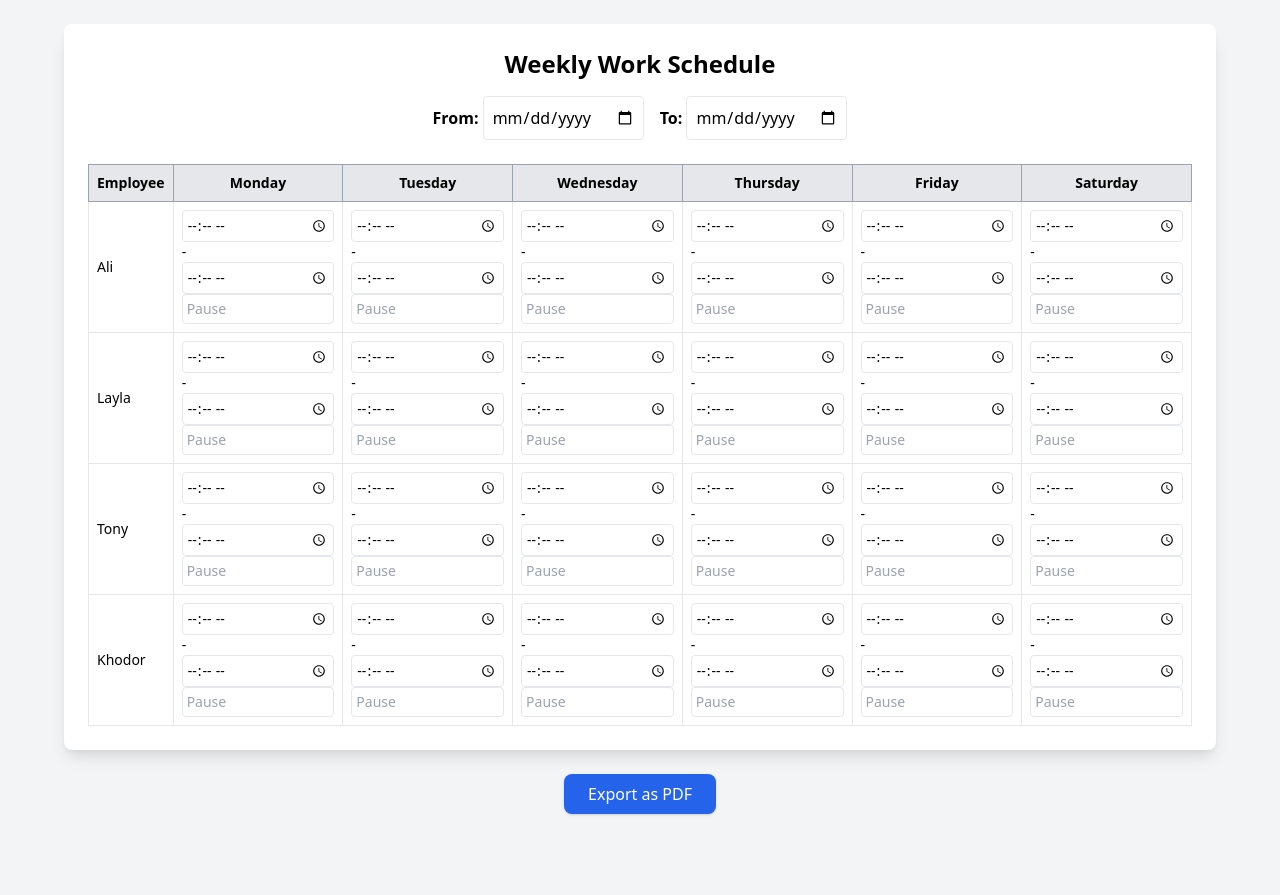
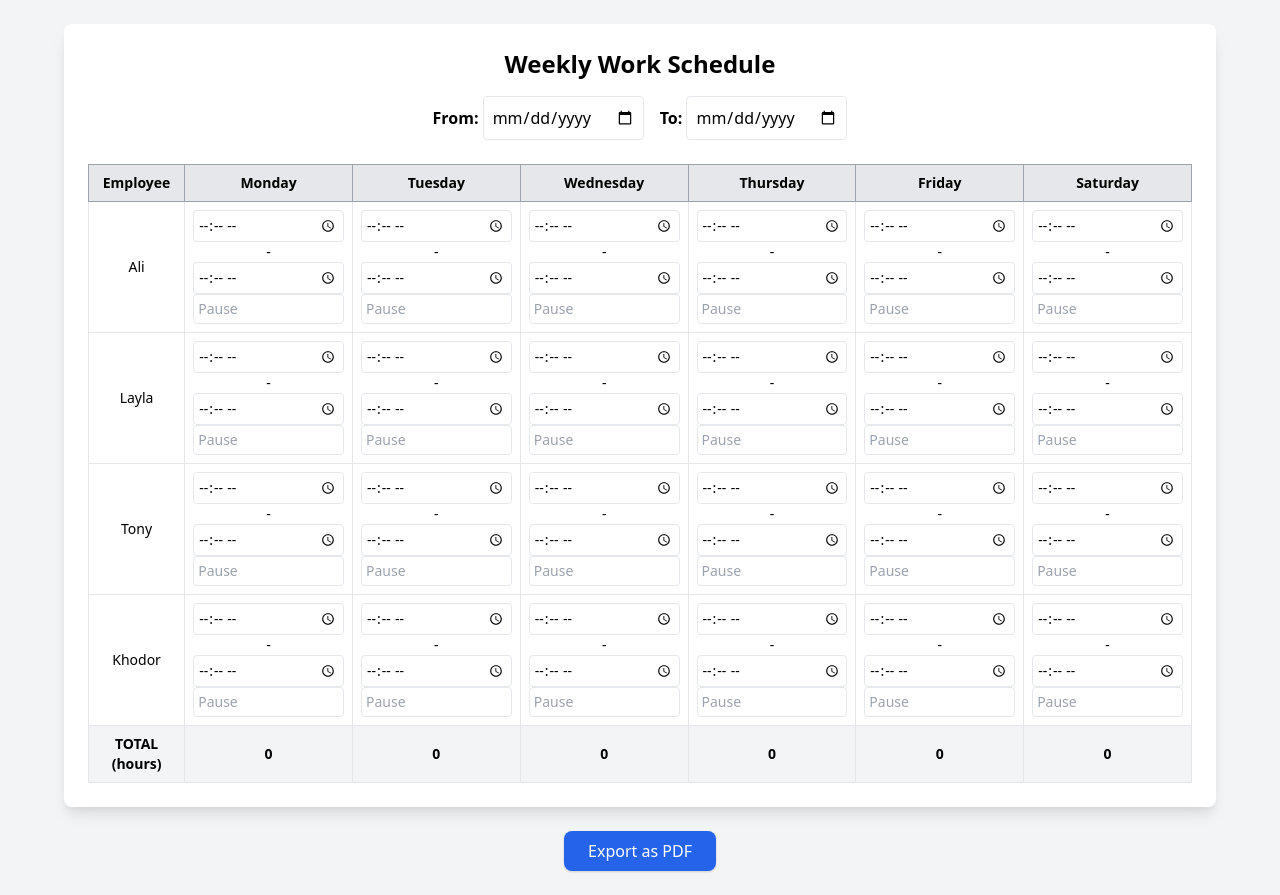
Before and after one commit to Dli70641259222/RequestBookingCIFCanada, a plain HTML site: page index.html in a window 1280 px wide. Before the commit the page ends 838 px from the top, so only its background shows below. Drawn offline with nearby package versions, Linux system fonts and the light colour scheme.

Commit message:
Update index.html

```diff
--- a/index.html
+++ b/index.html
@@ -24,7 +24,7 @@
     </div>
 
     <!-- Table -->
-    <table class="w-full border-collapse border border-gray-400 text-sm">
+    <table class="w-full border-collapse border border-gray-400 text-sm text-center">
       <thead>
         <tr class="bg-gray-200">
           <th class="border border-gray-400 p-2">Employee</th>
@@ -36,45 +36,20 @@
           <th class="border border-gray-400 p-2" id="day6">Saturday</th>
         </tr>
       </thead>
-      <tbody>
-        <!-- Employees -->
-        <tr>
-          <td class="border p-2">Ali</td>
-          <td class="border p-2"><input type="time" class="border p-1 rounded w-full"> - <input type="time" class="border p-1 rounded w-full"><br><input type="number" placeholder="Pause" class="border p-1 rounded w-full"></td>
-          <td class="border p-2"><input type="time" class="border p-1 rounded w-full"> - <input type="time" class="border p-1 rounded w-full"><br><input type="number" placeholder="Pause" class="border p-1 rounded w-full"></td>
-          <td class="border p-2"><input type="time" class="border p-1 rounded w-full"> - <input type="time" class="border p-1 rounded w-full"><br><input type="number" placeholder="Pause" class="border p-1 rounded w-full"></td>
-          <td class="border p-2"><input type="time" class="border p-1 rounded w-full"> - <input type="time" class="border p-1 rounded w-full"><br><input type="number" placeholder="Pause" class="border p-1 rounded w-full"></td>
-          <td class="border p-2"><input type="time" class="border p-1 rounded w-full"> - <input type="time" class="border p-1 rounded w-full"><br><input type="number" placeholder="Pause" class="border p-1 rounded w-full"></td>
-          <td class="border p-2"><input type="time" class="border p-1 rounded w-full"> - <input type="time" class="border p-1 rounded w-full"><br><input type="number" placeholder="Pause" class="border p-1 rounded w-full"></td>
+      <tbody id="scheduleBody">
+        <!-- Employees rows will be added here by JS -->
+      </tbody>
+      <tfoot>
+        <tr class="bg-gray-100 font-bold">
+          <td class="border p-2">TOTAL (hours)</td>
+          <td class="border p-2" id="total1">0</td>
+          <td class="border p-2" id="total2">0</td>
+          <td class="border p-2" id="total3">0</td>
+          <td class="border p-2" id="total4">0</td>
+          <td class="border p-2" id="total5">0</td>
+          <td class="border p-2" id="total6">0</td>
         </tr>
-        <tr>
-          <td class="border p-2">Layla</td>
-          <td class="border p-2"><input type="time" class="border p-1 rounded w-full"> - <input type="time" class="border p-1 rounded w-full"><br><input type="number" placeholder="Pause" class="border p-1 rounded w-full"></td>
-          <td class="border p-2"><input type="time" class="border p-1 rounded w-full"> - <input type="time" class="border p-1 rounded w-full"><br><input type="number" placeholder="Pause" class="border p-1 rounded w-full"></td>
-          <td class="border p-2"><input type="time" class="border p-1 rounded w-full"> - <input type="time" class="border p-1 rounded w-full"><br><input type="number" placeholder="Pause" class="border p-1 rounded w-full"></td>
-          <td class="border p-2"><input type="time" class="border p-1 rounded w-full"> - <input type="time" class="border p-1 rounded w-full"><br><input type="number" placeholder="Pause" class="border p-1 rounded w-full"></td>
-          <td class="border p-2"><input type="time" class="border p-1 rounded w-full"> - <input type="time" class="border p-1 rounded w-full"><br><input type="number" placeholder="Pause" class="border p-1 rounded w-full"></td>
-          <td class="border p-2"><input type="time" class="border p-1 rounded w-full"> - <input type="time" class="border p-1 rounded w-full"><br><input type="number" placeholder="Pause" class="border p-1 rounded w-full"></td>
-        </tr>
-        <tr>
-          <td class="border p-2">Tony</td>
-          <td class="border p-2"><input type="time" class="border p-1 rounded w-full"> - <input type="time" class="border p-1 rounded w-full"><br><input type="number" placeholder="Pause" class="border p-1 rounded w-full"></td>
-          <td class="border p-2"><input type="time" class="border p-1 rounded w-full"> - <input type="time" class="border p-1 rounded w-full"><br><input type="number" placeholder="Pause" class="border p-1 rounded w-full"></td>
-          <td class="border p-2"><input type="time" class="border p-1 rounded w-full"> - <input type="time" class="border p-1 rounded w-full"><br><input type="number" placeholder="Pause" class="border p-1 rounded w-full"></td>
-          <td class="border p-2"><input type="time" class="border p-1 rounded w-full"> - <input type="time" class="border p-1 rounded w-full"><br><input type="number" placeholder="Pause" class="border p-1 rounded w-full"></td>
-          <td class="border p-2"><input type="time" class="border p-1 rounded w-full"> - <input type="time" class="border p-1 rounded w-full"><br><input type="number" placeholder="Pause" class="border p-1 rounded w-full"></td>
-          <td class="border p-2"><input type="time" class="border p-1 rounded w-full"> - <input type="time" class="border p-1 rounded w-full"><br><input type="number" placeholder="Pause" class="border p-1 rounded w-full"></td>
-        </tr>
-        <tr>
-          <td class="border p-2">Khodor</td>
-          <td class="border p-2"><input type="time" class="border p-1 rounded w-full"> - <input type="time" class="border p-1 rounded w-full"><br><input type="number" placeholder="Pause" class="border p-1 rounded w-full"></td>
-          <td class="border p-2"><input type="time" class="border p-1 rounded w-full"> - <input type="time" class="border p-1 rounded w-full"><br><input type="number" placeholder="Pause" class="border p-1 rounded w-full"></td>
-          <td class="border p-2"><input type="time" class="border p-1 rounded w-full"> - <input type="time" class="border p-1 rounded w-full"><br><input type="number" placeholder="Pause" class="border p-1 rounded w-full"></td>
-          <td class="border p-2"><input type="time" class="border p-1 rounded w-full"> - <input type="time" class="border p-1 rounded w-full"><br><input type="number" placeholder="Pause" class="border p-1 rounded w-full"></td>
-          <td class="border p-2"><input type="time" class="border p-1 rounded w-full"> - <input type="time" class="border p-1 rounded w-full"><br><input type="number" placeholder="Pause" class="border p-1 rounded w-full"></td>
-          <td class="border p-2"><input type="time" class="border p-1 rounded w-full"> - <input type="time" class="border p-1 rounded w-full"><br><input type="number" placeholder="Pause" class="border p-1 rounded w-full"></td>
-        </tr>
-      </tbody>
+      </tfoot>
     </table>
   </div>
 
@@ -86,12 +61,36 @@
   </div>
 
   <script>
+    const employees = ["Ali", "Layla", "Tony", "Khodor"];
+
+    // Create table rows for employees
+    function createTable() {
+      const body = document.getElementById("scheduleBody");
+      body.innerHTML = "";
+      employees.forEach(emp => {
+        let row = `<tr><td class="border p-2">${emp}</td>`;
+        for (let i = 1; i <= 6; i++) {
+          row += `
+            <td class="border p-2">
+              <input type="time" class="in border p-1 rounded w-full" onchange="calculateTotals()">
+              -
+              <input type="time" class="out border p-1 rounded w-full" onchange="calculateTotals()">
+              <br>
+              <input type="number" class="pause border p-1 rounded w-full" placeholder="Pause" onchange="calculateTotals()">
+            </td>`;
+        }
+        row += `</tr>`;
+        body.innerHTML += row;
+      });
+    }
+
+    // Fill days with dates
     function generateDays() {
       const fromDate = new Date(document.getElementById("dateFrom").value);
       if (!fromDate.getTime()) return;
 
       // Find Monday of that week
-      const day = fromDate.getDay(); // 0 = Sunday, 1 = Monday
+      const day = fromDate.getDay(); // 0=Sun, 1=Mon
       const diffToMonday = (day === 0 ? -6 : 1 - day);
       const monday = new Date(fromDate);
       monday.setDate(fromDate.getDate() + diffToMonday);
@@ -110,6 +109,27 @@
       document.getElementById("dateTo").value = saturday.toISOString().split('T')[0];
     }
 
+    // Calculate total hours for each day
+    function calculateTotals() {
+      for (let day = 1; day <= 6; day++) {
+        let total = 0;
+        document.querySelectorAll(`#scheduleBody tr`).forEach(row => {
+          const inTime = row.querySelectorAll(".in")[day-1].value;
+          const outTime = row.querySelectorAll(".out")[day-1].value;
+          const pause = parseInt(row.querySelectorAll(".pause")[day-1].value) || 0;
+
+          if (inTime && outTime) {
+            const [inH, inM] = inTime.split(":").map(Number);
+            const [outH, outM] = outTime.split(":").map(Number);
+            let diff = (outH*60 + outM) - (inH*60 + inM) - pause;
+            if (diff > 0) total += diff;
+          }
+        });
+        document.getElementById("total"+day).textContent = (total/60).toFixed(2);
+      }
+    }
+
+    // Export to PDF
     function generatePDF() {
       const from = document.getElementById("dateFrom").value;
       const to = document.getElementById("dateTo").value;
@@ -125,6 +145,9 @@
 
       html2pdf().set(opt).from(element).save();
     }
+
+    // Initialize
+    createTable();
   </script>
 </body>
 </html>
```
